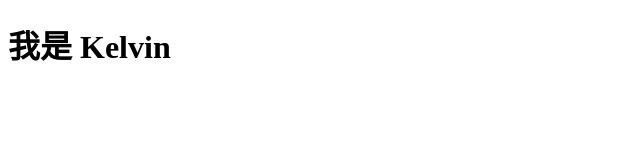
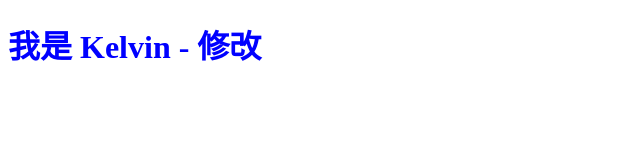
Before and after one commit to ckwat/MyFirstGit, a plain HTML site: page index.html in a window 1280 px wide. Shown: the whole page, without its empty margins (0-640 px from the left). Drawn offline with Linux system fonts and the light colour scheme.

Commit message:
新增CSS樣式

```diff
--- a/index.html
+++ b/index.html
@@ -4,8 +4,9 @@
     <meta charset="UTF-8">
     <meta name="viewport" content="width=device-width, initial-scale=1.0">
     <title>Document</title>
+    <link rel="stylesheet" href="style.css">
 </head>
 <body>
-    <h1>我是 Kelvin</h1>
+    <h1>我是 Kelvin - 修改</h1>
 </body>
 </html>
--- /dev/null
+++ b/style.css
@@ -0,0 +1,3 @@
+h1{
+    color: blue;
+}
```
